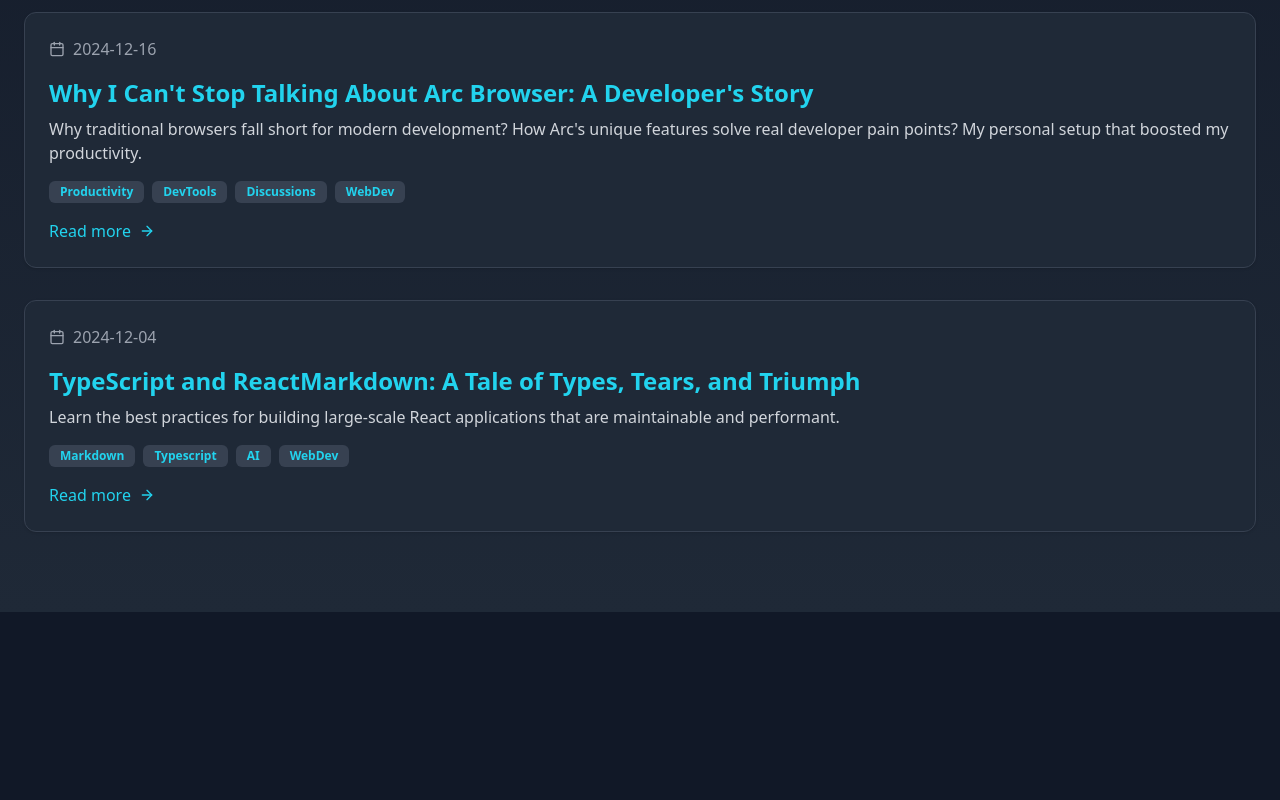
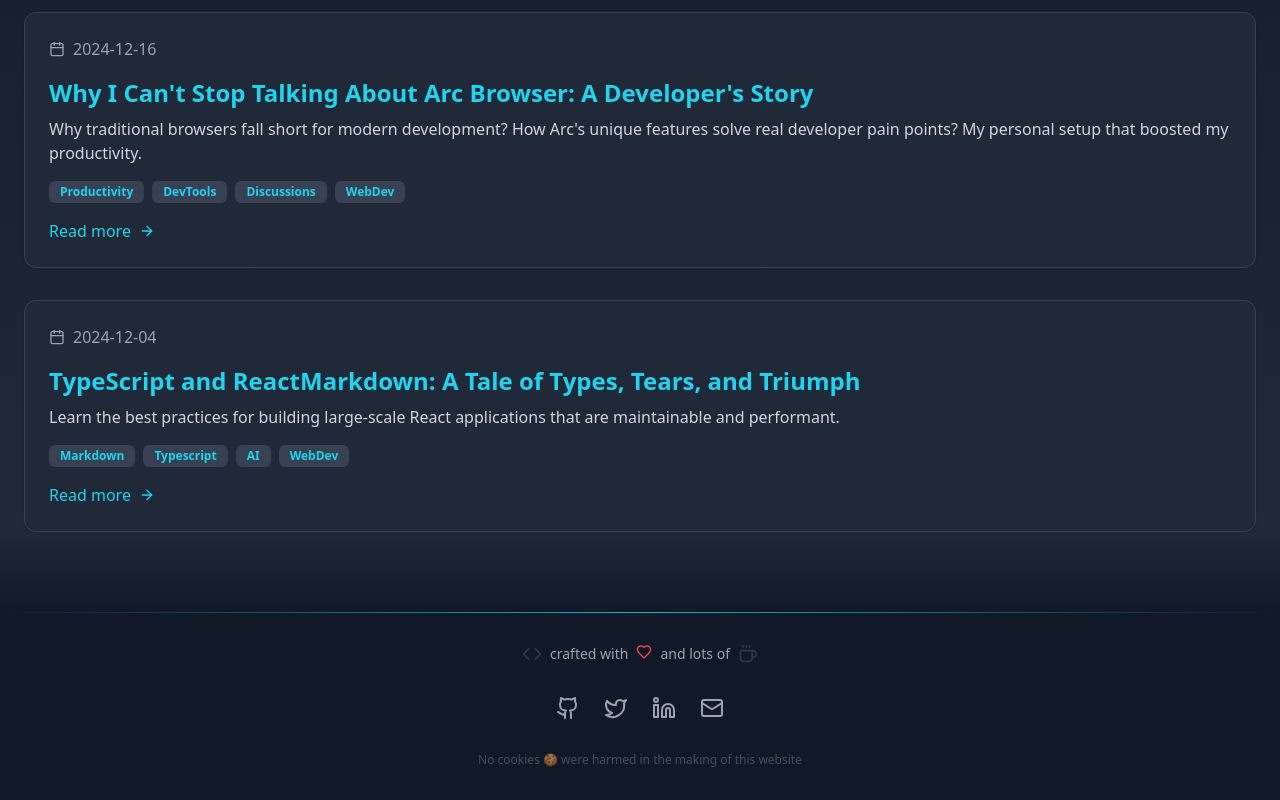
Before and after one commit to muzaffar640/commitpress, a Next.js app: page /blog in a window 1280 px wide. Shown: the part 476-1276 px from the top of the page. Before the commit the page ends 1088 px from the top, so only its background shows below. Built offline with nearby package versions, Linux system fonts and the light colour scheme.

Commit message:
enhanced ui and added a footer

```diff
--- a/src/app/blog/[slug]/page.tsx
+++ b/src/app/blog/[slug]/page.tsx
@@ -8,6 +8,7 @@
 import { MDXContent } from "@/components/MDX/MDXContent";
 import Header from "@/components/Header";
 import SuggestedBlog from "@/components/Blog/SuggestedBlog";
+import Footer from "@/components/Footer";
 
 export async function generateMetadata({
   params,
@@ -101,6 +102,7 @@
         </div>
       </article>
       <SuggestedBlog />
+      <Footer />
     </>
   );
 }
--- a/src/app/blog/page.tsx
+++ b/src/app/blog/page.tsx
@@ -1,11 +1,14 @@
 import Header from "../../components/Header";
 import BlogList from "../../components/Blog/BlogList";
+import Footer from "@/components/Footer";
 
 export default function BlogPage() {
   return (
     <main className="min-h-screen bg-gray-900">
       <Header />
       <BlogList />
+      <div className="h-20 bg-gradient-to-b from-gray-800 to-gray-900"></div>
+      <Footer />
     </main>
   );
 }
--- a/src/app/page.tsx
+++ b/src/app/page.tsx
@@ -3,6 +3,7 @@
 import About from "../components/About";
 import ExperienceAndSkills from "../components/ExperienceAndSkills";
 import Blog from "../components/Blog/Blog";
+import Footer from "@/components/Footer";
 
 export default function Home() {
   return (
@@ -12,6 +13,7 @@
       <About />
       <ExperienceAndSkills />
       <Blog />
+      <Footer />
     </main>
   );
 }
--- a/src/components/Blog/BlogList.tsx
+++ b/src/components/Blog/BlogList.tsx
@@ -43,7 +43,7 @@
   }
 
   return (
-    <section className="py-20 bg-gradient-to-b from-gray-900 to-gray-800">
+    <section className="pt-20 bg-gradient-to-b from-gray-900 to-gray-800">
       <div className="container mx-auto px-6">
         <h1 className="text-4xl font-bold mb-12 font-mono text-transparent bg-clip-text bg-gradient-to-r from-cyan-400 to-blue-500 text-center animate-fade-in">
           Blog Posts
--- /dev/null
+++ b/src/components/Footer.tsx
@@ -0,0 +1,80 @@
+import Link from "next/link";
+import {
+  Github,
+  Twitter,
+  Linkedin,
+  Coffee,
+  Code,
+  Heart,
+  Mail,
+} from "lucide-react";
+
+export default function Footer() {
+  return (
+    <footer className="relative py-8 bg-gray-900">
+      <div className="absolute top-0 left-0 right-0 h-px bg-gradient-to-r from-transparent via-cyan-500 to-transparent" />
+
+      <div className="container mx-auto px-4">
+        <div className="flex flex-col items-center space-y-8">
+          <div className="flex items-center gap-2 text-gray-400 hover:text-cyan-400 transition-colors">
+            <Code size={20} className="animate-pulse" />
+            <span className="text-sm">crafted with</span>
+            <Heart size={16} className="text-red-500 animate-bounce" />
+            <span className="text-sm">and lots of</span>
+            <Coffee size={20} className="animate-pulse" />
+          </div>
+
+          <div className="flex space-x-6">
+            <Link
+              href="https://github.com/muzaffar640"
+              className="hover-lift"
+              target="_blank"
+            >
+              <Github
+                size={24}
+                className="text-gray-400 hover:text-cyan-400 transition-colors duration-300"
+              />
+            </Link>
+            <Link
+              href="https://x.com/iammuzaffar640"
+              className="hover-lift"
+              target="_blank"
+            >
+              <Twitter
+                size={24}
+                className="text-gray-400 hover:text-cyan-400 transition-colors duration-300"
+              />
+            </Link>
+            <Link
+              href="https://www.linkedin.com/in/muzaffarhossain"
+              className="hover-lift"
+              target="_blank"
+            >
+              <Linkedin
+                size={24}
+                className="text-gray-400 hover:text-cyan-400 transition-colors duration-300"
+              />
+            </Link>
+            <Link
+              href="mailto:muzaffar640@gmail.com"
+              className="hover-lift"
+              target="_blank"
+              aria-label="Email"
+            >
+              <Mail
+                size={24}
+                className="text-gray-400 hover:text-cyan-400 transition-colors duration-300"
+              />
+            </Link>
+          </div>
+
+          <div className="text-gray-500 text-sm text-center">
+            <p className=" text-xs opacity-60 hover:opacity-100 transition-opacity">
+              No cookies 🍪 were harmed in the making of this website
+            </p>
+          </div>
+        </div>
+      </div>
+    </footer>
+  );
+}
```
